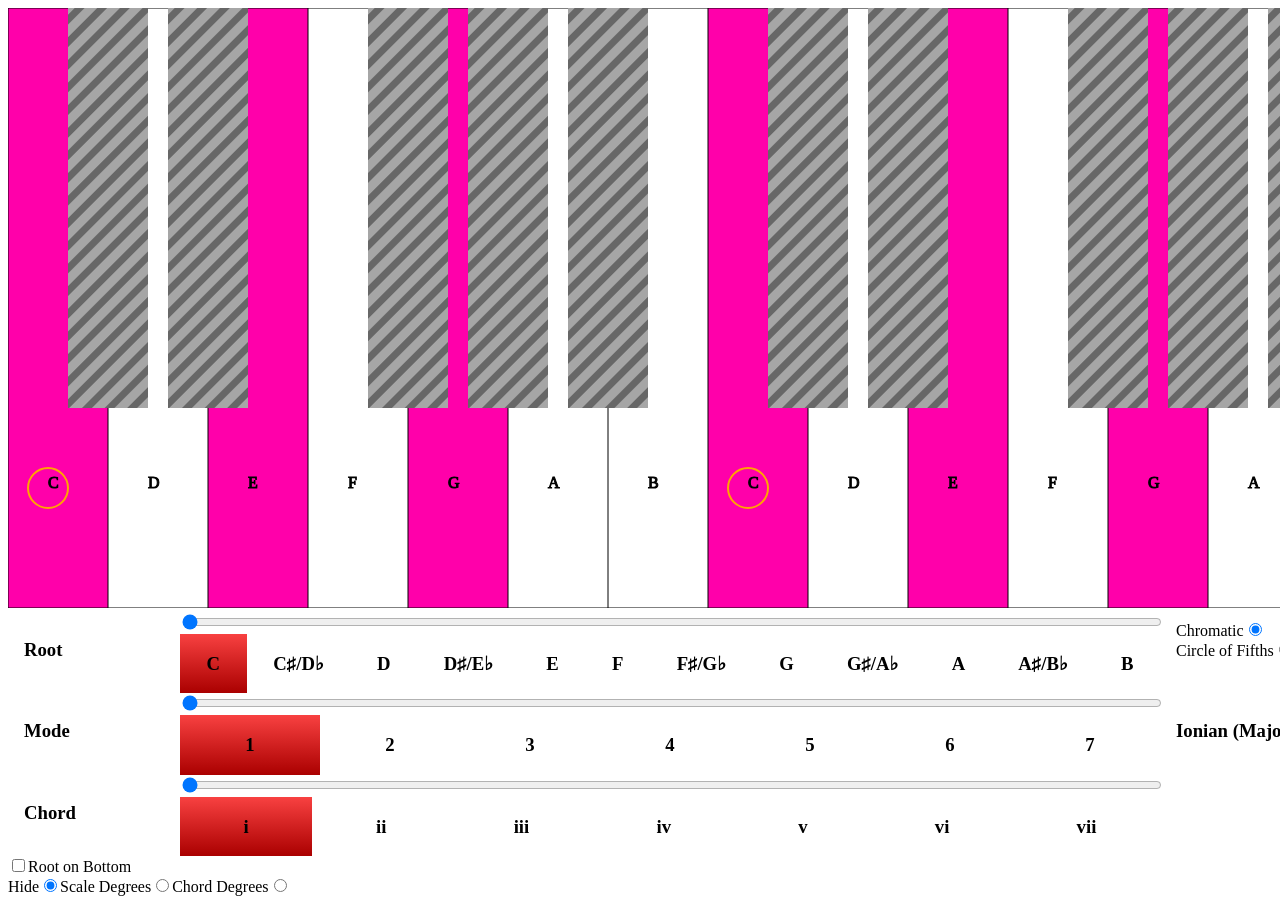
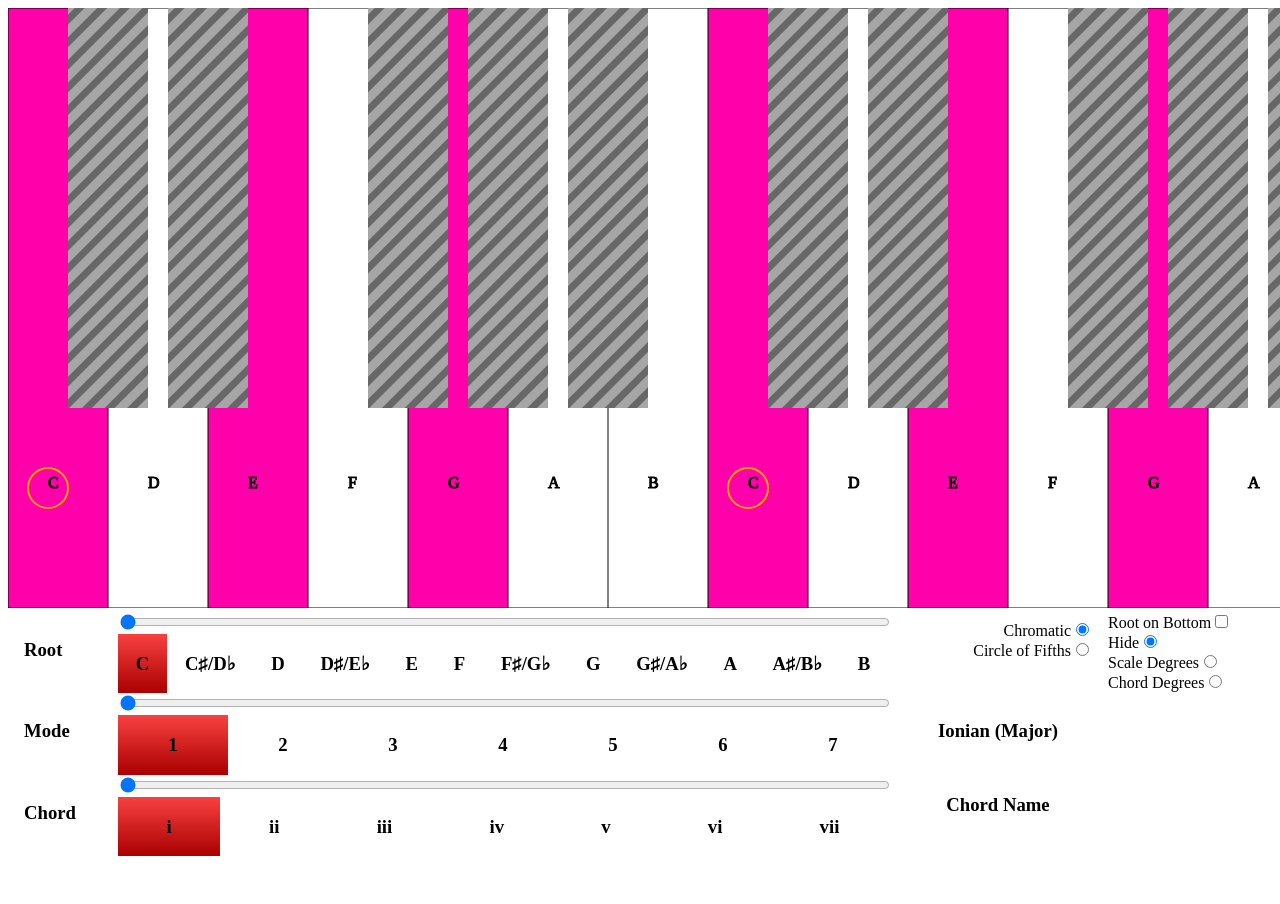
Before and after one commit to mikefooks/diatonish, a React app: page / in a window 1280 px wide. Shown: the top 904 px of the page. After the commit the page ends 864 px from the top, so only its background shows below. Built offline with nearby package versions, Linux system fonts and the light colour scheme.

Commit message:
making some headway on final layout and styling.

```diff
--- a/src/App.js
+++ b/src/App.js
@@ -110,6 +110,7 @@ const App = (props) => {
                  chordScaleDegrees={ state.get("chordScaleDegrees") }
                  rootOnBottom={ state.get("rootOnBottom") } />
       <div className="controls">
+        <div className="musicControls">
           <RootControls rootDisplayMode={ state.get("rootDisplayMode") }
                         activeRoot={ state.get("activeRoot") }
                         updateRootFn={ updateRoot }
@@ -125,6 +126,7 @@ const App = (props) => {
           <ScaleDegreeSelector changeHandler={ selectDegreeMode } />
         </div>
       </div>
+    </div>
   );
 };
 
--- a/src/components/ChordControls.js
+++ b/src/components/ChordControls.js
@@ -49,6 +49,9 @@ const ChordControls = (props) => {
       </div>
       <ChordSlider activeChord={ activeChord }
                    updateChordFn={ updateChordFn } />
+      <div className="chordControl--options">
+        <h3>Chord Name</h3>
+      </div>
     </div>
   );
 }
--- a/src/components/DisplayControls.js
+++ b/src/components/DisplayControls.js
@@ -4,10 +4,10 @@ import React from "react";
 const RootOnBottomToggle = ({ changeHandler }) => {
   return (
     <div className="rootOnBottomCheck">
+      <label>Root on Bottom</label>
       <input name="rootOnBottom"
              type="checkbox"
              onChange={ (evt) => changeHandler(evt.target.checked) } />
-      <label>Root on Bottom</label>
     </div>
   );
 }
@@ -15,19 +15,25 @@ const RootOnBottomToggle = ({ changeHandler }) => {
 const ScaleDegreeSelector = ({ changeHandler }) => {
   return (
     <div className="scaleDegreeRadio" onChange={ (evt) => changeHandler(evt.target.value) }>
+      <div>
         <label>Hide</label>
         <input type="radio"
               name="degreeMode"
               value="0"
               defaultChecked />
+      </div>
+      <div>
         <label>Scale Degrees</label>
         <input type="radio"
               name="degreeMode"
               value="1" />
+      </div>
+      <div>
         <label>Chord Degrees</label>
         <input type="radio"
               name="degreeMode"
               value="2" />
+      </div>
     </div>
   );
 }
--- a/src/styles.scss
+++ b/src/styles.scss
@@ -1,3 +1,7 @@
+* {
+  box-sizing: border-box;
+}
+
 path.inactive {
   background: repeating-linear-gradient(
     45deg,
@@ -8,13 +12,84 @@ path.inactive {
   );
 }
 
-.displayPanes {
+input[type="range"] {
+  width: 100%;
+}
+
+#appWindow {
+  width: 1400px;
+  margin: 0 auto;
+}
+
+.controls {
   display: flex;
-  background: rgb(34,34,34);
+  flex-flow: row nowrap;
+}
 
-  h3 {
-    text-align: center;
-  }
+.musicControls {
+  width: 1100px;
+}
+
+.rootControl {
+  display: flex;
+  flex-flow: row nowrap;
+  justify-content: space-between;
+}
+
+.rootControl--label {
+  width: 10%;
+  padding: .5em 1em;
+}
+
+.rootControl--input {
+  width: 70%;
+}
+
+.rootControl--options {
+  padding: .5em 1em;
+  text-align: right;
+  width: 20%;
+}
+
+.modeControl {
+  display: flex;
+  flex-flow: row nowrap;
+  justify-content: space-between;
+}
+
+.modeControl--label {
+  width: 10%;
+  padding: .5em 1em;
+}
+
+.modeControl--input {
+  width: 70%;
+}
+
+.modeControl--options {
+  padding: .5em 1em;
+  text-align: center;
+  width: 20%;
+}
+
+.chordControl {
+  display: flex;
+  flex-flow: row nowrap;
+  justify-content: space-between;
+}
+
+.chordControl--label {
+  width: 10%;
+  padding: .5em 1em;
+}
+
+.chordControl--input {
+  width: 70%;
+}
+
+.chordControl--options {
+  width: 20%;
+  text-align: center;
 }
 
 .displayPane {
@@ -30,60 +105,15 @@ path.inactive {
   );
 }
 
-.controls {
-  width: 1400px;
-  /* display: flex; */
-  input[type="range"] {
-    width: 100%;
+.displayPanes {
+  display: flex;
+  background: rgb(34,34,34);
+
+  h3 {
+    text-align: center;
   }
 }
 
-.rootControl {
-  display: flex;
-  flex-grow: 1;
+.displayOptions {
+  width: 300px;
 }
-
-.rootControl--label {
-  width: 10%;
-  padding: .5em 1em;
-}
-
-.rootControl--input {
-  width: 70%;
-}
-
-.rootControl--options {
-  padding: .5em 1em;
-}
-
-.modeControl {
-  display: flex;
-  flex-grow: 1;
-}
-
-.modeControl--label {
-  width: 10%;
-  padding: .5em 1em;
-}
-
-.modeControl--input {
-  width: 70%;
-}
-
-.modeControl--options {
-  padding: .5em 1em;
-}
-
-.chordControl {
-  display: flex;
-  flex-grow: 1;
-}
-
-.chordControl--label {
-  width: 10%;
-  padding: .5em 1em;
-}
-
-.chordControl--input {
-  width: 70%;
-}
```
Lines whose indentation alone changed are shown as unchanged.
